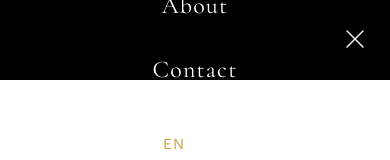
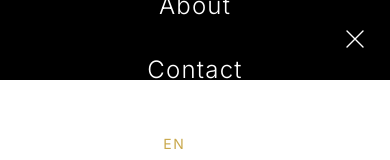
Before and after one commit to trade4behzad-creator/elite-handpan, a Next.js app: page /en in a window 390 px wide. Both pictures are taken after a click on the button "Open menu". Shown: the top 160 px of the page. Built offline with nearby package versions, Linux system fonts and the light colour scheme.

Commit message:
fix mobile menu

```diff
--- a/app/components/Navbar.tsx
+++ b/app/components/Navbar.tsx
@@ -54,21 +54,13 @@ export default function Navbar({
         <div className="md:hidden fixed inset-0 z-[60] bg-black flex flex-col items-center justify-center gap-8">
           <button type="button" onClick={closeMenu} aria-label="Close menu" className="absolute top-5 right-4 text-white p-2">
             <svg width="22" height="22" viewBox="0 0 22 22" fill="none">
-              <path d="M3 3l16 16M19 3L3 19" stroke="currentColor" strokeWidth="1.4" strokeLinecap="round" />
+              <path d="M3 3l16 16M19 3L3 19" stroke="currentColor" strokeWidth="1.4" strokeLinecap="round"/>
             </svg>
           </button>
-          <Link href={`/${locale}/shop`} onClick={closeMenu} className="text-white text-2xl tracking-wider" style={{ fontFamily: 'var(--font-cormorant)' }}>
-            {dict.nav.shop}
-          </Link>
-          <Link href={`/${locale}/about`} onClick={closeMenu} className="text-white text-2xl tracking-wider" style={{ fontFamily: 'var(--font-cormorant)' }}>
-            About
-          </Link>
-          <Link href={`/${locale}/contact`} onClick={closeMenu} className="text-white text-2xl tracking-wider" style={{ fontFamily: 'var(--font-cormorant)' }}>
-            {dict.nav.contact}
-          </Link>
-          <div className="mt-4">
-            <LanguageSwitcher locale={locale} />
-          </div>
+          <Link href={`/${locale}/shop`} onClick={closeMenu} className="text-white text-2xl tracking-wider font-light">Shop</Link>
+          <Link href={`/${locale}/about`} onClick={closeMenu} className="text-white text-2xl tracking-wider font-light">About</Link>
+          <Link href={`/${locale}/contact`} onClick={closeMenu} className="text-white text-2xl tracking-wider font-light">Contact</Link>
+          <div className="mt-4"><LanguageSwitcher locale={locale} /></div>
         </div>
       )}
     </nav>
```
